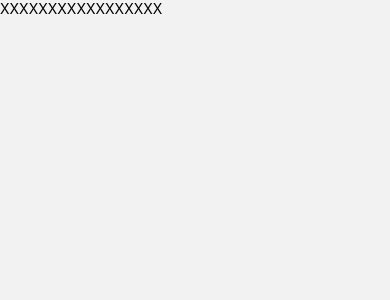
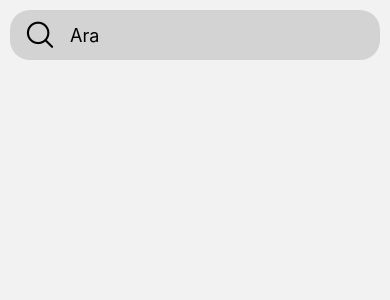
Before and after one commit to brkdnsk/RestourantApp, a React Native app: screen /SearchScreen in a window 390 px wide. Shown: the top 300 px of the page. Built offline with nearby package versions, Linux system fonts and the light colour scheme.

Commit message:
search entry received

```diff
--- a/src/Screens/SearchScreen.js
+++ b/src/Screens/SearchScreen.js
@@ -1,13 +1,20 @@
-import { StyleSheet, Text, View } from 'react-native'
+import { StyleSheet, Text, View ,TextInput } from 'react-native'
 import React from 'react'
+import SearchBar from '../components/SearchBar'
+
 
 
 export default function SearchScreen() {
   return (
     <View>
-      <Text>XXXXXXXXXXXXXXXXX</Text>
+        <SearchBar/>
     </View>
   )
 }
 
-const styles = StyleSheet.create({})
+const styles = StyleSheet.create({
+
+
+
+
+})
--- /dev/null
+++ b/src/components/SearchBar.js
@@ -0,0 +1,34 @@
+import { StyleSheet, Text, View ,TextInput } from 'react-native'
+import React from 'react'
+import { AntDesign } from '@expo/vector-icons'
+
+export default function SearchBar() {
+  return (
+    <View style={styles.backgroundStyle}>
+    <AntDesign style={styles.iconStyle} name="search1" size={30} color="black"/>
+    <TextInput style={styles.inputStyle}
+    placeholder='Ara'
+    autoCorrect={false}
+    autoCapitalize='none'/>
+  </View>
+  )
+}
+
+const styles = StyleSheet.create({
+    backgroundStyle:{
+        backgroundColor:'lightgray',
+        flexDirection:'row',
+        margin: 10,
+        height: 50,
+        alignItems:'center',
+        borderRadius:20,
+    },
+    inputStyle:{
+        flex: 1,
+        fontSize: 18,
+    },
+    iconStyle:{
+        marginHorizontal:15,
+
+    }
+})
```
